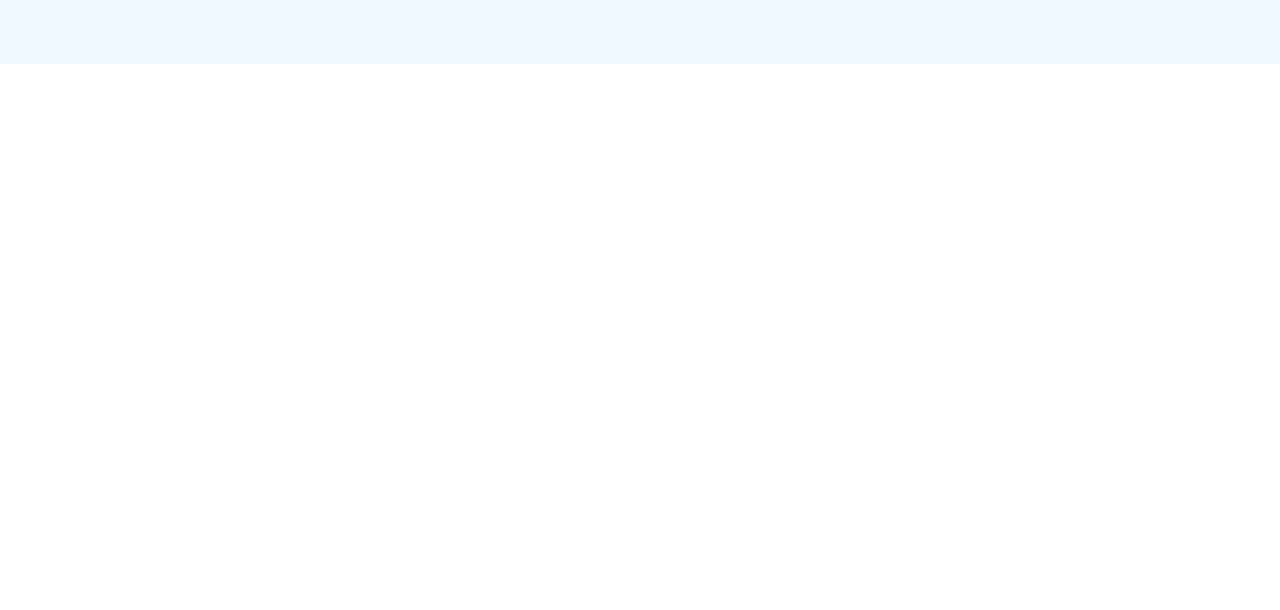
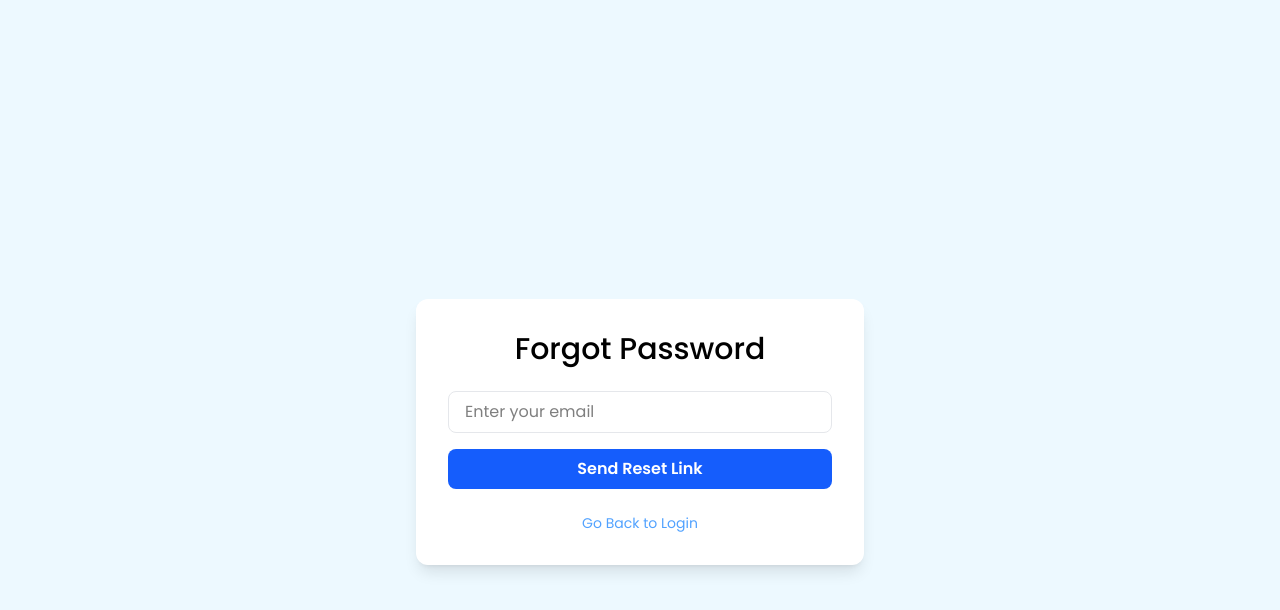
Before and after one commit to arunjo96/password-reset-flow-frontend, a React (Vite) app: page /forgotPassword in a window 1280 px wide. Before the commit this address had no page. Shown: the top 610 px of the page. Built offline with nearby package versions, Linux system fonts and the light colour scheme.

Commit message:
netlify redirects added

```diff
--- a/src/App.jsx
+++ b/src/App.jsx
@@ -14,8 +14,8 @@ const App = () => {
       <Routes>
         <Route path="/" element={<Login />} />
         <Route path="/register" element={<Register />} />
-        <Route path="/reset-password" element={<ResetPassword />} />
-        <Route path="/forgot-password" element={<ForgotPassword />} />
+        <Route path="/resetPassword/:token" element={<ResetPassword />} />
+        <Route path="/forgotPassword" element={<ForgotPassword />} />
       </Routes>
     </>
   );
--- a/src/Components/ForgotPassword.jsx
+++ b/src/Components/ForgotPassword.jsx
@@ -13,7 +13,7 @@ const ForgotPassword = () => {
   setLoading(true);
     try {
       await axios.post("/api/auth/forgotPassword", { email });
-      navigate("/reset-password");
+      navigate("/resetPassword");
     } catch (err) {
       setError("Failed to send reset link");
     } finally {
@@ -51,7 +51,7 @@ const ForgotPassword = () => {
           </button>
         </form>
         <Link
-          to="/login"
+          to="/"
           className="mt-6 text-blue-400 hover:underline text-sm"
         >
           Go Back to Login
--- a/src/Components/Register.jsx
+++ b/src/Components/Register.jsx
@@ -83,7 +83,7 @@ const Register = () => {
           </button>
         </form>
         <div className="flex flex-col items-center mt-6 gap-2 w-full">
-          <Link to="/login" className="text-blue-400 hover:underline text-sm">
+          <Link to="/" className="text-blue-400 hover:underline text-sm">
             Already have an account? Login
           </Link>
         </div>
--- a/src/Components/ResetPassword.jsx
+++ b/src/Components/ResetPassword.jsx
@@ -25,8 +25,8 @@ const ResetPassword = () => {
     }
 
     try {
-      await axios.post("/api/auth/resetPassword", { newPassword, token });
-      navigate("/login");
+      await axios.post(`/api/auth/resetPassword/${token}`, { newPassword });
+      navigate("/");
     } catch (err) {
       setError("Failed to reset password");
       setLoading(false);
--- a/src/Components/login.jsx
+++ b/src/Components/login.jsx
@@ -17,7 +17,7 @@ const login = () => {
     try {
       const res = await axios.post("/api/auth/login", { email, password });
 
-      navigate("/login");
+      navigate("/");
     } catch (err) {
       if (err.response && err.response.data && err.response.data.message) {
         setError(err.response.data.message);
@@ -71,7 +71,7 @@ const login = () => {
             Sign Up
           </Link>
           <Link
-            to="/forgot-password"
+            to="/forgotPassword"
             className="text-blue-400 hover:underline text-sm"
           >
             Forgot Password?
```
Also changed, not shown: 1 other file (tests, documents, lock files or other folders).
